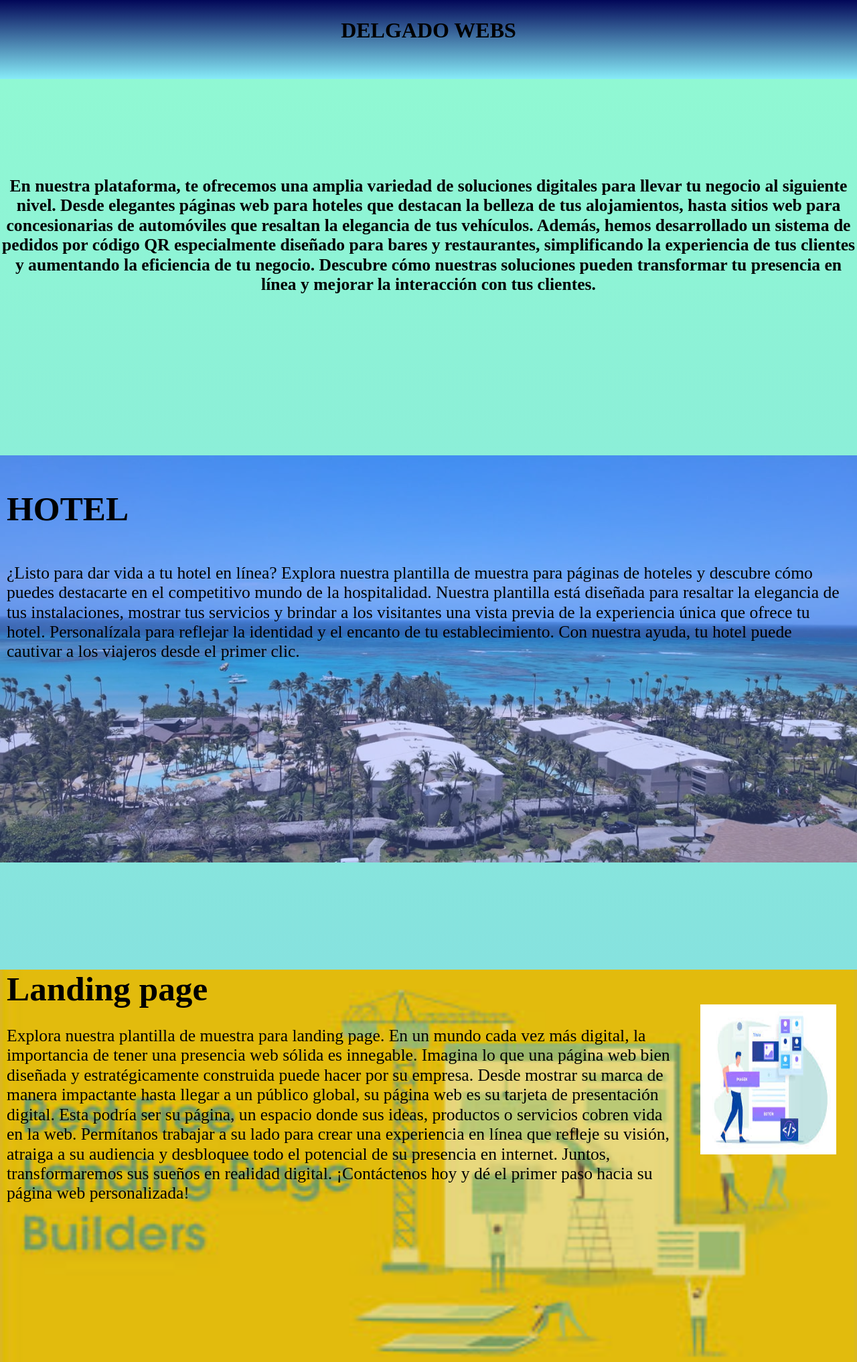
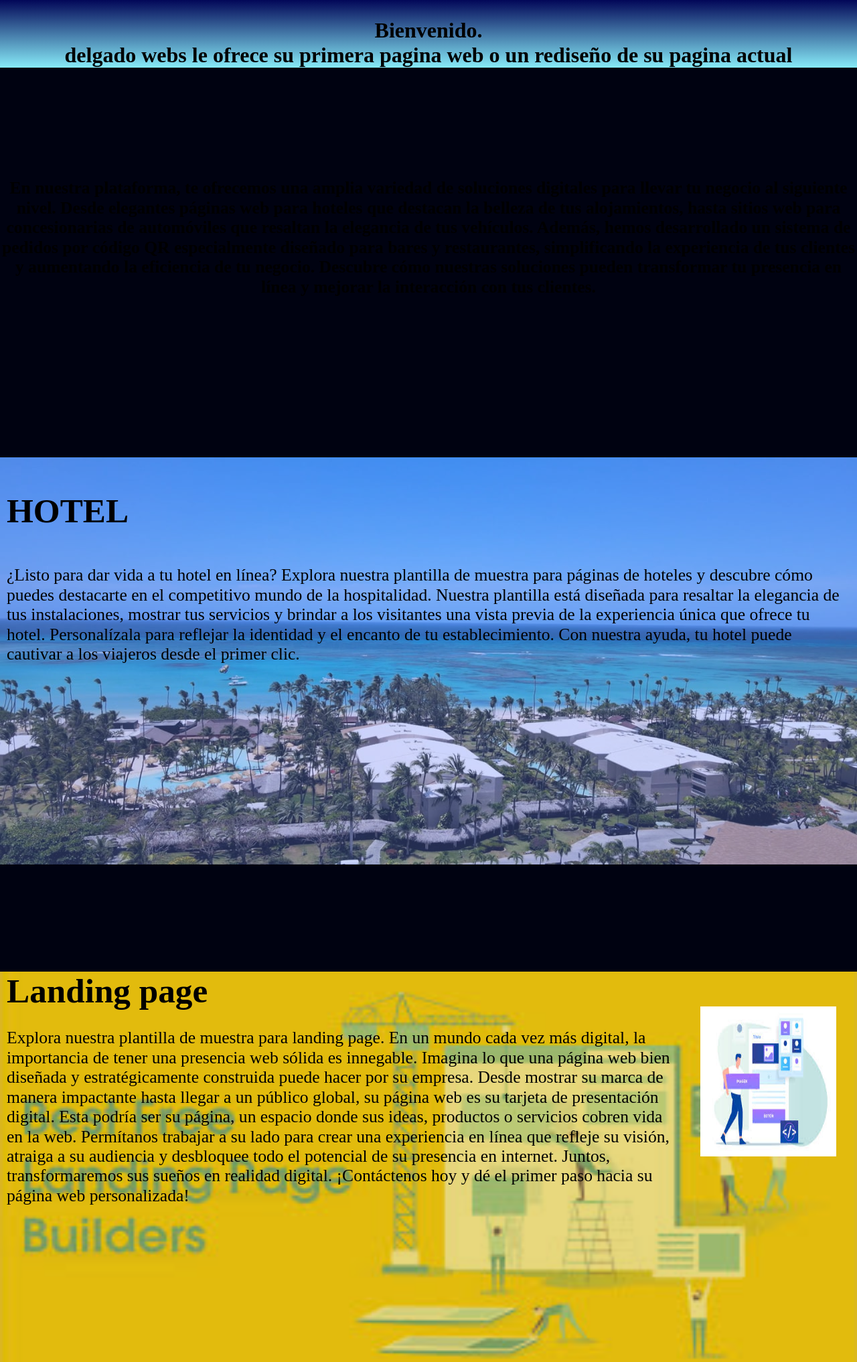
Before and after one commit to franco-delgado/delgadowebs, a PHP site: page / in a window 1280 px wide. Shown: the top 2034 px of the page at 67% size. Run offline with PHP 8.4, Linux system fonts and the light colour scheme; some libraries are stand-ins or nearby versions.

Commit message:
primer cambio
es el primer cambio para el portfolio

```diff
--- a/index.html
+++ b/index.html
@@ -13,7 +13,8 @@
 </head>
 <body>
 	<div class="title">
-		<h1 title="etiqueta">DELGADO WEBS</h1>
+		<h1 title="etiqueta">Bienvenido.<br>
+			delgado webs le ofrece su primera pagina web o un rediseño de su pagina actual</h1>
 	</div>
 
 	<div class="primerp">
--- a/style.css
+++ b/style.css
@@ -1,5 +1,5 @@
 body{
-	background: linear-gradient(#91fad2,#6caafc);
+	background: #000211;
   margin: 0;
 	padding: 0;
 }
@@ -14,7 +14,7 @@ h3{
 .title{
   background: linear-gradient(#020758,#87ebf8);
   width: 100%;
-  height: 14vh;
+  height: auto;
   padding-top: 6px;
   margin-bottom: 1px;
 }
@@ -23,7 +23,7 @@ h1{
   width: auto;
   color: rgb(0, 0, 0);
   text-align: center;
-  font-size: 5vw;
+  font-size: 3vw;
   font-family: serif;
   margin: 0;
   cursor: default;
```
